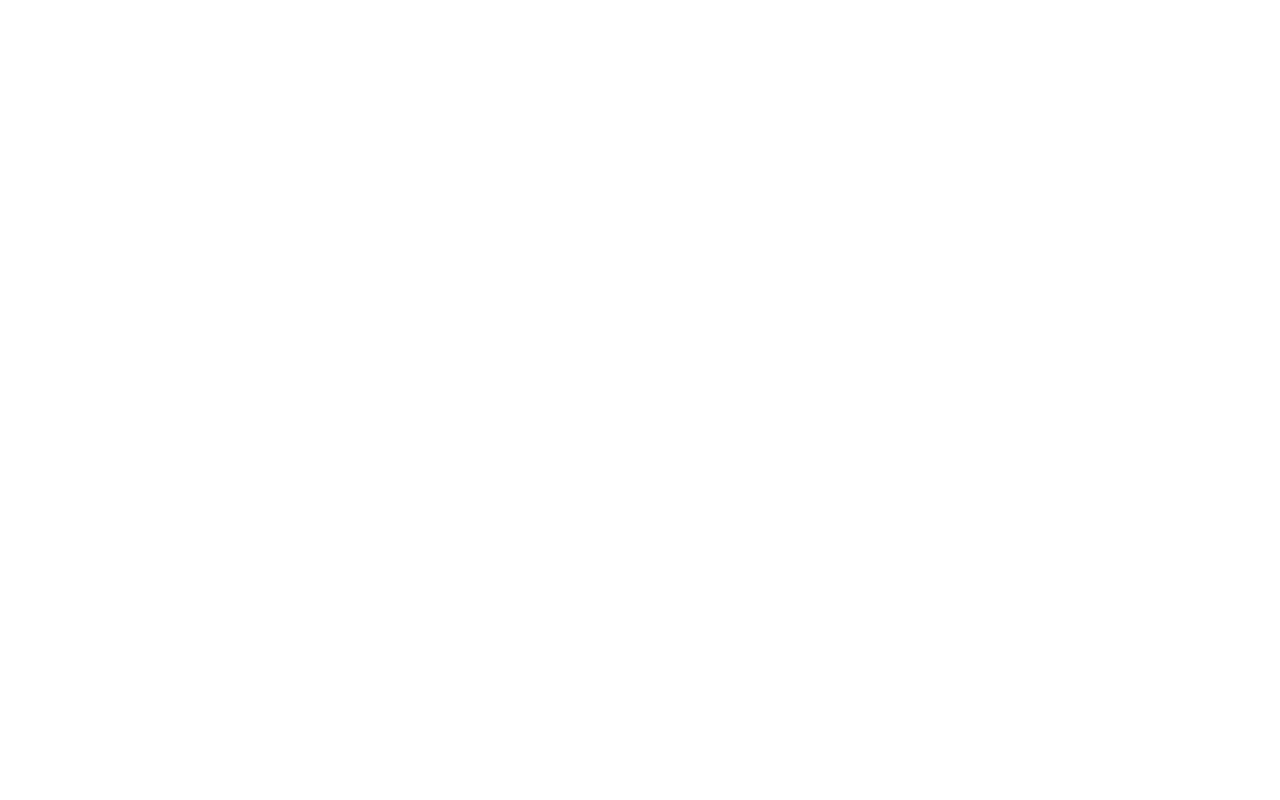
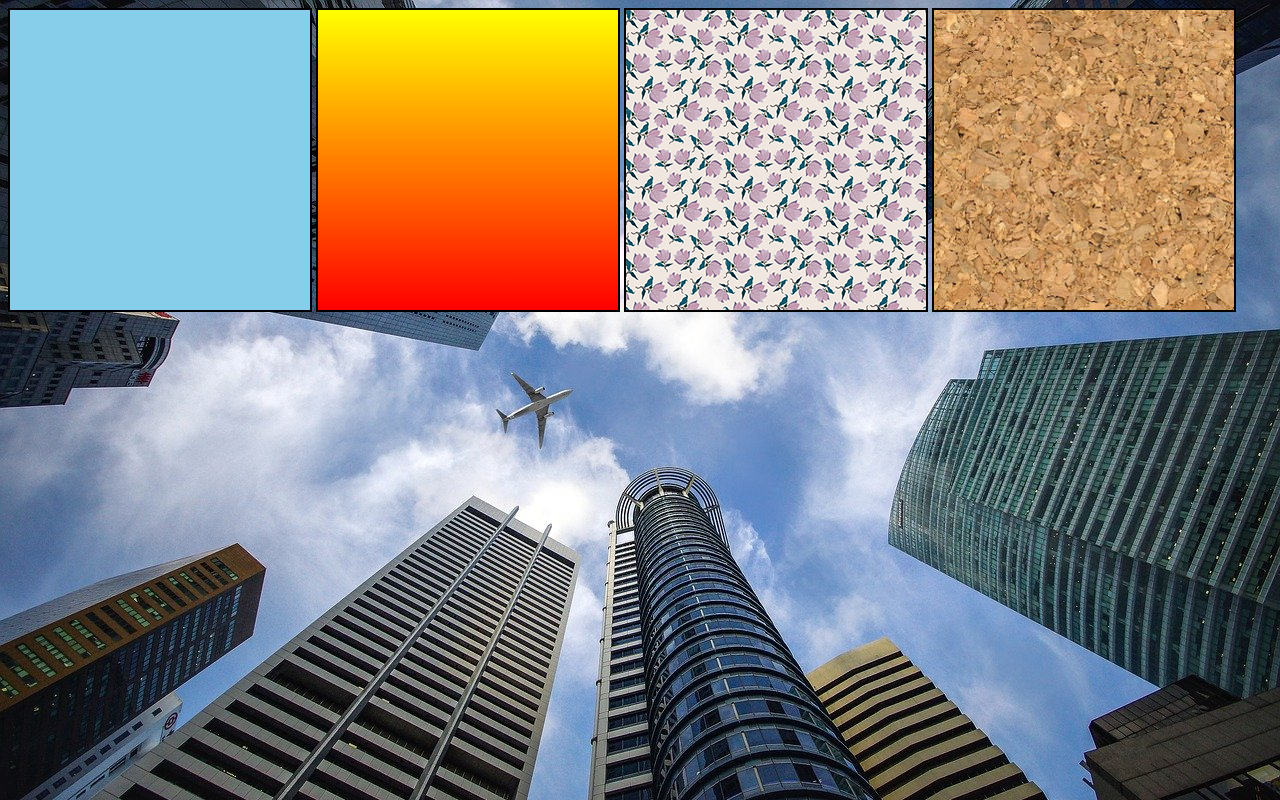
Before and after one commit to EdinisioBrito/html-css, a plain HTML site: page ex022/fundo001.html in a window 1280 px wide. Drawn offline with Linux system fonts and the light colour scheme.

Commit message:
primeira versão

```diff
--- a/ex022/fundo001.html
+++ b/ex022/fundo001.html
@@ -4,9 +4,47 @@
     <meta charset="UTF-8">
     <meta http-equiv="X-UA-Compatible" content="IE=edge">
     <meta name="viewport" content="width=device-width, initial-scale=1.0">
-    <title>Document</title>
+    <title>teste de imagem de fundo</title>
+    <style>
+        body{
+            background-image: url('imagens/wallpaper002.jpg');
+        }
+
+        div.quadrada {
+            border: 2px solid black;
+            width: 300px;
+            height: 300px;
+            display: inline-block;
+            background-color: lightgray;
+        }
+
+        div#q1 {
+            background-color: skyblue;
+        }
+        div#q2 {
+            background-image: linear-gradient(to bottom, yellow, red);
+        }
+        div#q3{
+            background-image: url('imagens/pattern003.png');
+        }
+        div#q4 {
+            background-image: url('imagens/wallpaper001.jpg');
+        }
+
+    </style>
 </head>
 <body>
+    <div class="quadrada" id="q1">
 
+    </div>
+    <div class="quadrada" id="q2">
+
+    </div>
+    <div class="quadrada" id="q3">
+
+    </div>
+    <div class="quadrada" id="q4">
+
+    </div>
 </body>
 </html>
```
